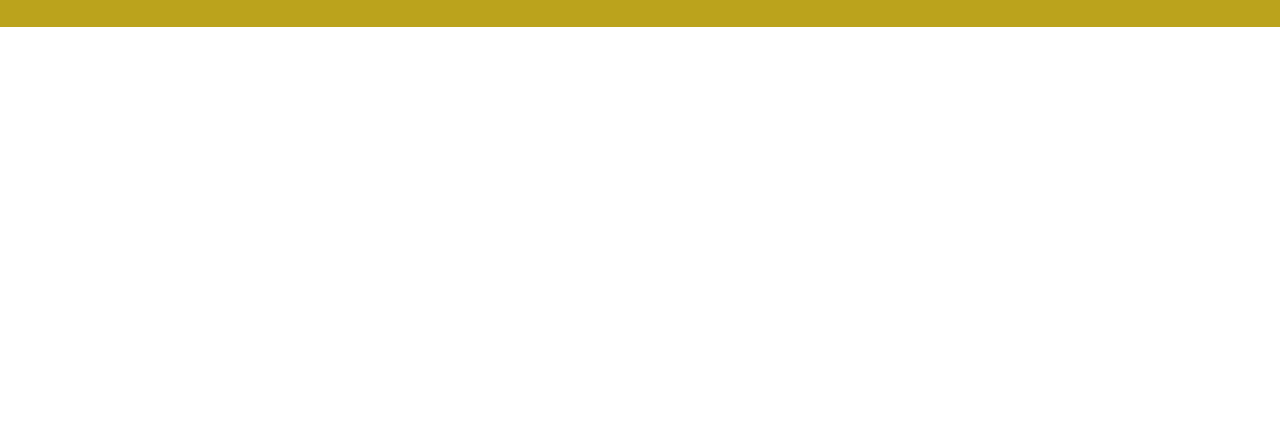
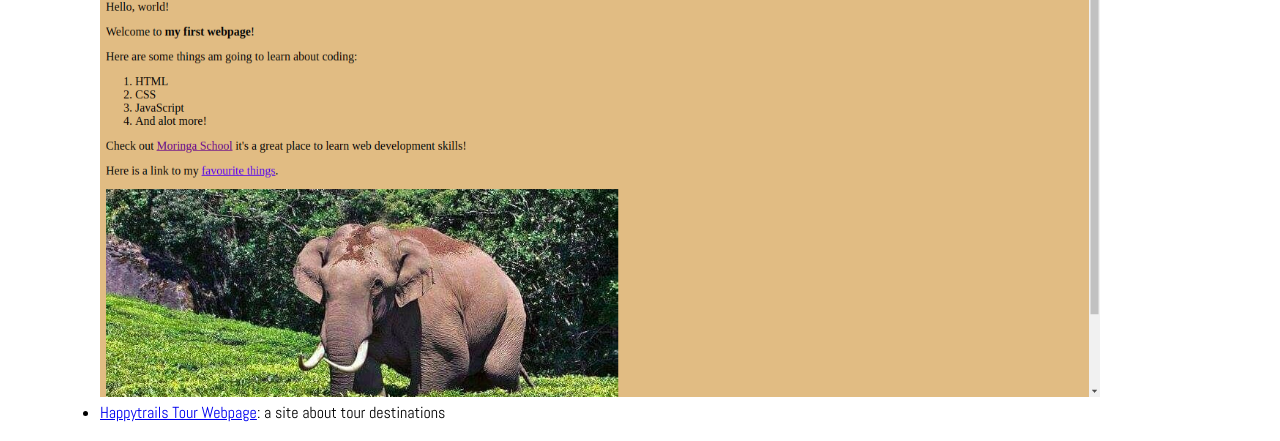
Before and after one commit to wamakimaN/landing-page, a plain HTML site: page index.html in a window 1280 px wide. Shown: the part 1793-2234 px from the top of the page. Before the commit the page ends 1820 px from the top, so only its background shows below. Drawn offline with nearby package versions, Linux system fonts and the light colour scheme.

Commit message:
add screenshot of previous project

```diff
--- a/index.html
+++ b/index.html
@@ -82,6 +82,7 @@
         <ul>
           <li><a href="https://wamakiman.github.io/new-repo/">My First Webpage</a>: the first webpage I deployed on
             gh-pages</li><br>
+            <img src="images/Screenshot.png" alt="">
           <li><a href="https://wamakiman.github.io/travel-agency/">Happytrails Tour Webpage</a>: a site about tour
             destinations</li><br>
         </ul>
```
